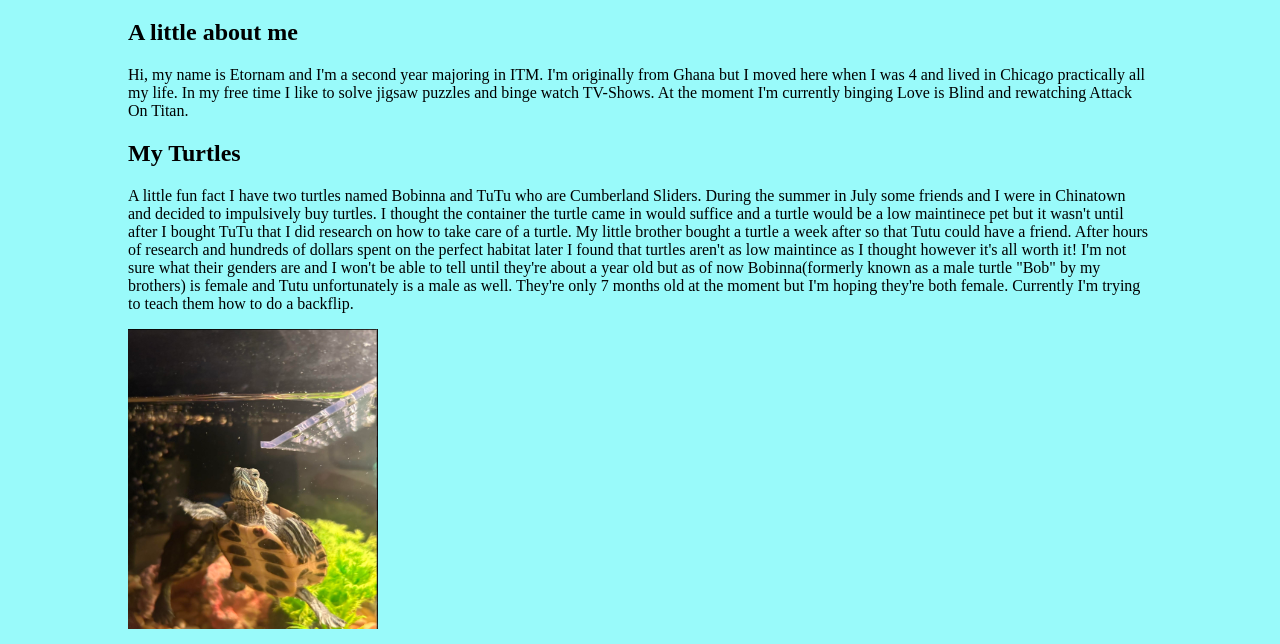
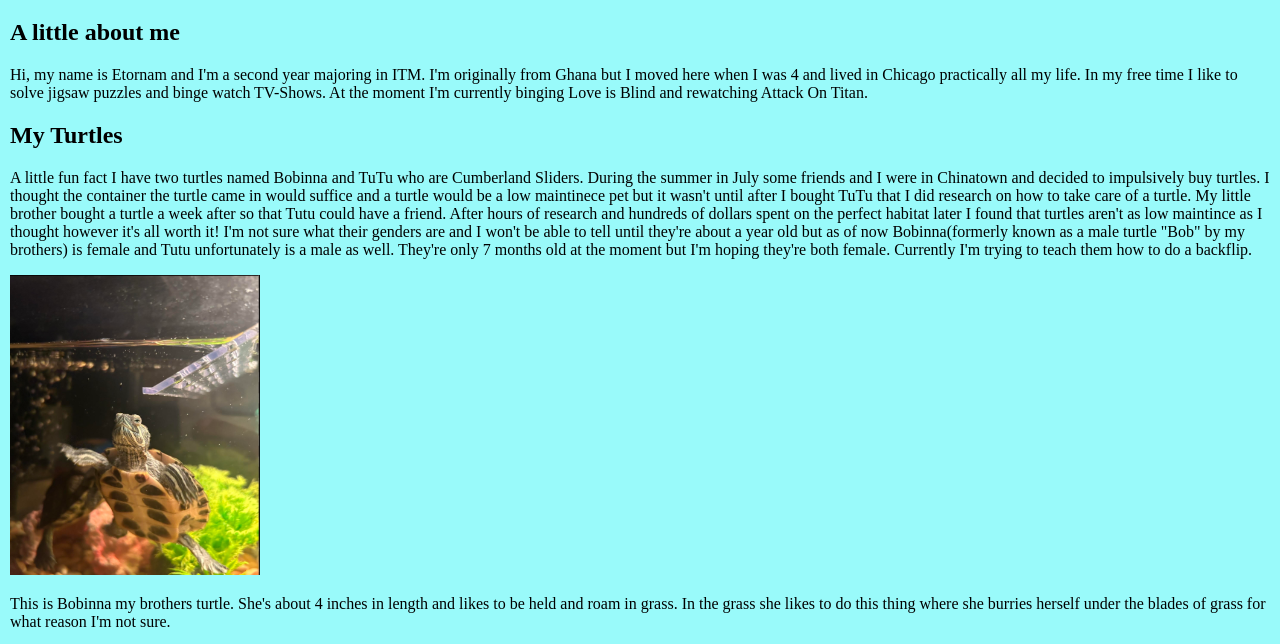
Before and after one commit to etornam19/Project2, a plain HTML site: page index.html in a window 1280 px wide. Shown: the part 131-775 px from the top of the page. Drawn offline with Linux system fonts and the light colour scheme.

Commit message:
Update style.css

```diff
--- a/css/style.css
+++ b/css/style.css
@@ -1,8 +1,8 @@
 body {
   font-family: 'Times New Roman', Times, serif;
   background-color: #99fafa;
-  margin-left: 10%;
-  margin-right: 10%;
+  margin-left: 10px;
+  margin-right: 10px;
 }
 
 h1{
```
